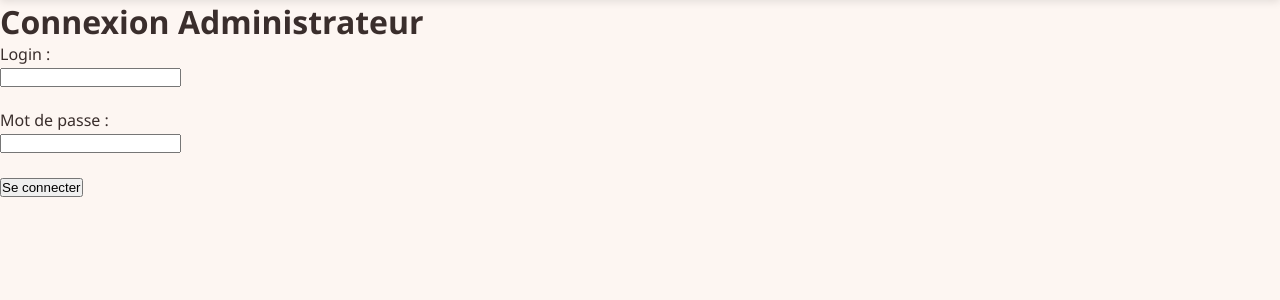
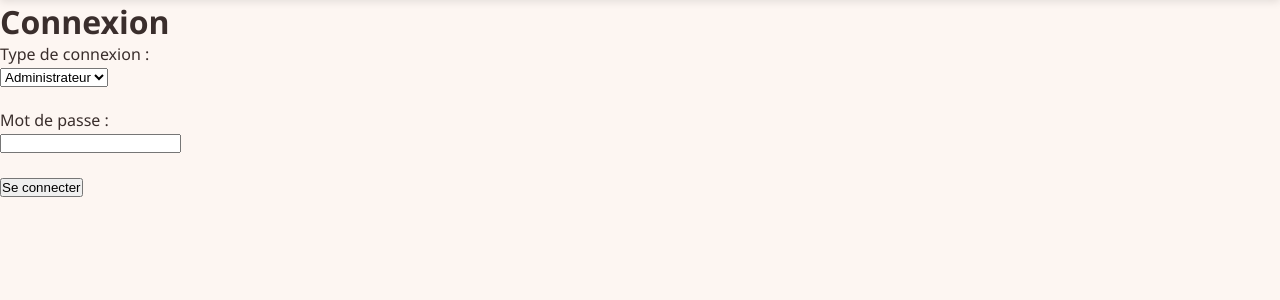
Before and after one commit to EthanPeyre/SAe23-DPRT, a PHP site: page /login.php in a window 1280 px wide. Shown: the part 48-348 px from the top of the page. Run offline with PHP 8.4, Linux system fonts and the light colour scheme.

Commit message:
Modification login.php

```diff
--- a/PrototypeSAe23/login.php
+++ b/PrototypeSAe23/login.php
@@ -1,44 +1,87 @@
 <?php
 session_start();
 
-if (isset($_SESSION['admin'])) {
+// Redirection si déjà connecté
+if (isset($_SESSION['auth']) && $_SESSION['auth'] === TRUE) {
     header("Location: admin.php");
     exit();
 }
-
-if (isset($_SESSION['gestion'])) {
+if (isset($_SESSION['auth_gest']) && $_SESSION['auth_gest'] === TRUE) {
     header("Location: gest.php");
     exit();
 }
 
-$erreur = "";
+$_SESSION["auth"]      = FALSE;
+$_SESSION["auth_gest"] = FALSE;
 
-if ($_SERVER['REQUEST_METHOD'] === 'POST') {
-    require 'mysql.php';
+if ($_SERVER['REQUEST_METHOD'] === 'POST')
+{
+    $type   = $_REQUEST["type"];
+    $motdep = $_REQUEST["mdp"];
 
-    $login = mysqli_real_escape_string($id_bd, $_POST['login']);
-    $mdp   = mysqli_real_escape_string($id_bd, $_POST['mdp']);
+    if ($type === "admin")
+    {
+        if (empty($motdep))
+            header("Location: login_error.php");
+        else
+        {
+            include("mysql.php");
 
-    $sql       = "SELECT * FROM Administration WHERE login = '$login' AND mdp = '$mdp'";
-    $resultat  = mysqli_query($id_bd, $sql);
-    $admin     = mysqli_fetch_assoc($resultat);
-    $gestion     = mysqli_fetch_assoc($resultat);
+            $requete  = "SELECT mdp FROM Administration WHERE login = 'admin'";
+            $resultat = mysqli_query($id_bd, $requete)
+                or die("Execution de la requete impossible : $requete");
 
-    if ($admin) {
-        $_SESSION['admin'] = true;
-        $_SESSION['login'] = $admin['login'];
-        header("Location: admin.php");
-        exit();
-
-    } elseif ($gestion) {
-        $_SESSION['gestion'] = true;
-        $_SESSION['login'] = $gestion['login'];
-        header("Location: gest.php");
-        exit();
-
-    } else {
+            $ligne = mysqli_fetch_row($resultat);
+            if ($motdep == $ligne[0])
+            {
+                $_SESSION["auth"] = TRUE;
+                mysqli_close($id_bd);
+                echo "<script type='text/javascript'>document.location.replace('admin.php');</script>";
+            }
+            else
+            {
+                $_SESSION = array();
+                session_destroy();
+                unset($_SESSION);
                 mysqli_close($id_bd);
                 echo "<script type='text/javascript'>document.location.replace('login_error.php');</script>";
+            }
+        }
+    }
+    elseif ($type === "gest")
+    {
+        $login = $_REQUEST["login"];
+
+        if (empty($login) || empty($motdep))
+            header("Location: login_error.php");
+        else
+        {
+            include("mysql.php");
+
+            $login  = mysqli_real_escape_string($id_bd, $login);
+            $motdep = mysqli_real_escape_string($id_bd, $motdep);
+
+            $requete  = "SELECT ges_login FROM batiment WHERE ges_login = '$login' AND ges_mdp = '$motdep'";
+            $resultat = mysqli_query($id_bd, $requete)
+                or die("Execution de la requete impossible : $requete");
+
+            $ligne = mysqli_fetch_row($resultat);
+            if ($ligne)
+            {
+                $_SESSION["auth_gest"] = TRUE;
+                $_SESSION["ges_login"] = $login;
+                mysqli_close($id_bd);
+                echo "<script type='text/javascript'>document.location.replace('gest.php');</script>";
+            }
+            else
+            {
+                $_SESSION = array();
+                session_destroy();
+                unset($_SESSION);
+                mysqli_close($id_bd);
+                echo "<script type='text/javascript'>document.location.replace('login_error.php');</script>";
+            }
+        }
     }
 }
 ?>
@@ -47,35 +90,55 @@ if ($_SERVER['REQUEST_METHOD'] === 'POST') {
 <html lang="fr">
 <head>
     <meta charset="UTF-8">
-    <title>Page Admin</title>
+    <title>Connexion</title>
     <link rel="stylesheet" type="text/css" href="./styles/style.css" />
+</head>
+<body>
+
     <!-- Menu -->
     <header>
         <nav>
             <ul>
-				<li><a href="index.html" >Accueil</a></li>
-				<li><a href="login.php" >Se connecter</a></li>
+                <li><a href="index.html">Accueil</a></li>
+                <li><a href="login.php">Se connecter</a></li>
                 <li><a href="consult.html">Consultation</a></li>
                 <li><a href="gestion.html">Gestion du projet</a></li>
             </ul>
         </nav>
     </header>
-</head>
-<body>
-    <h1>Connexion Administrateur</h1>
 
-    <?php if ($erreur): ?>
-        <p style="color:red;"><?php echo $erreur; ?></p>
-    <?php endif; ?>
+    <h1>Connexion</h1>
 
-    <form method="POST">
+    <form method="POST" action="login.php">
+
+        <label>Type de connexion :</label><br>
+        <select name="type" id="type" onchange="toggleLogin()">
+            <option value="admin">Administrateur</option>
+            <option value="gest">Gestionnaire</option>
+        </select><br><br>
+
+        <div id="champ_login" style="display:none;">
             <label>Login :</label><br>
-        <input type="text" name="login" required><br><br>
+            <input type="text" name="login"><br><br>
+        </div>
 
         <label>Mot de passe :</label><br>
         <input type="password" name="mdp" required><br><br>
 
         <button type="submit">Se connecter</button>
+
     </form>
+
+    <script>
+        function toggleLogin() {
+            var type = document.getElementById('type').value;
+            var champLogin = document.getElementById('champ_login');
+            if (type === 'gest')
+                champLogin.style.display = 'block';
+            else
+                champLogin.style.display = 'none';
+        }
+    </script>
+
 </body>
 </html>
```
Lines whose indentation alone changed are shown as unchanged.
